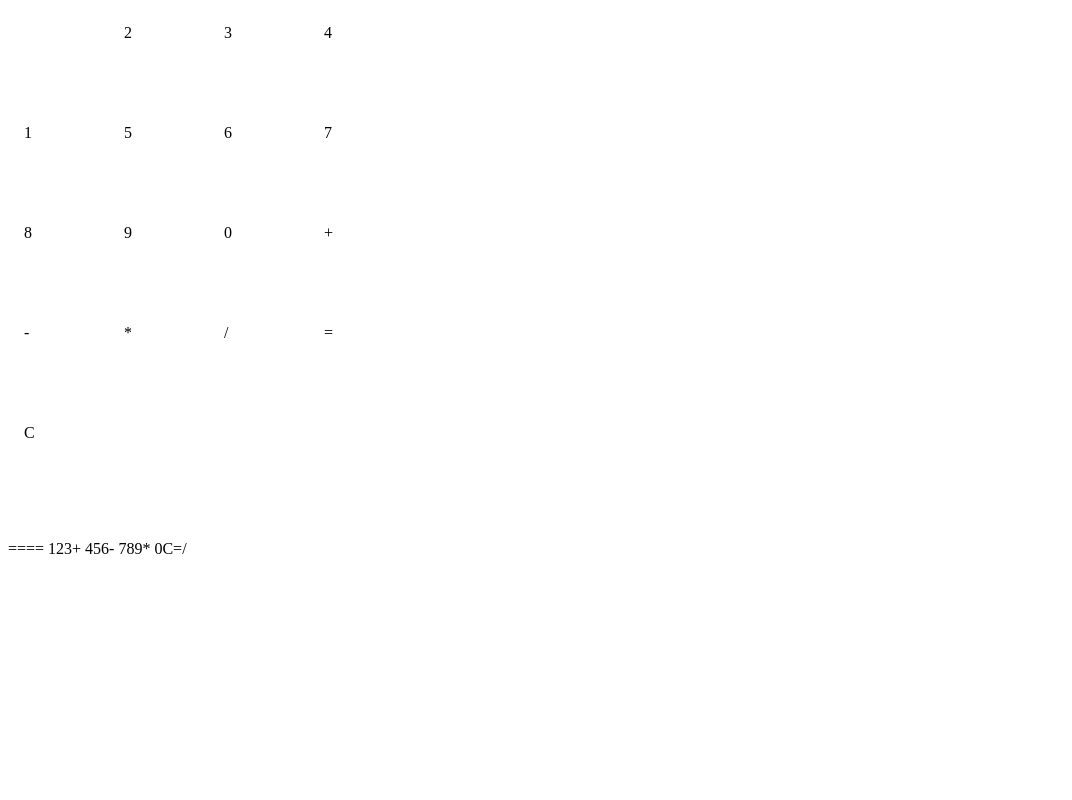
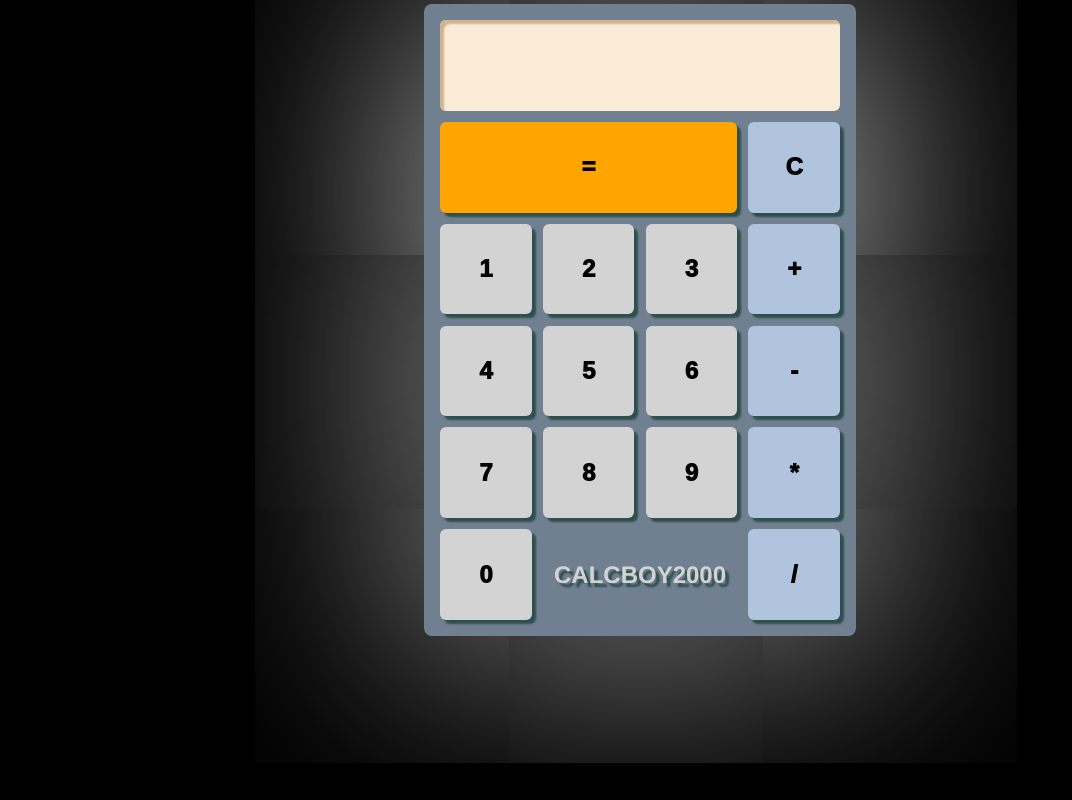
Before and after one commit to thejovialknight/calculator, a plain HTML site: page index.html in a window 1280 px wide. Shown: the whole page, without its empty margins (0-1072 px from the left). Drawn offline with Linux system fonts and the light colour scheme.

Commit message:
Finish UI sans screen text

```diff
--- a/index.html
+++ b/index.html
@@ -6,31 +6,26 @@
 	<link rel="stylesheet" href="style.css">
 	<script src="script.js"></script>
 </head>
-<body>
-	<div id="calc-container">
-		<div id="display"></div>
-		<div data-num="1" class="num">1</div>
-		<div data-num="2" class="num">2</div>
-		<div data-num="3" class="num">3</div>
-		<div data-num="4" class="num">4</div>
-		<div data-num="5" class="num">5</div>
-		<div data-num="6" class="num">6</div>
-		<div data-num="7" class="num">7</div>
-		<div data-num="8" class="num">8</div>
-		<div data-num="9" class="num">9</div>
-		<div data-num="0" class="num">0</div>
-		<div id="add">+</div>
-		<div id="subtract">-</div>
-		<div id="multiply">*</div>
-		<div id="divide">/</div>
-		<div id="equals">=</div>
-		<div id="clear">C</div>
-	</div>
-</body>
+	<body>
+		<div id="calc-container">
+			<div id="display"></div>
+			<button data-num="1" class="num">1</button>
+			<button data-num="2" class="num">2</button>
+			<button data-num="3" class="num">3</button>
+			<button data-num="4" class="num">4</button>
+			<button data-num="5" class="num">5</button>
+			<button data-num="6" class="num">6</button>
+			<button data-num="7" class="num">7</button>
+			<button data-num="8" class="num">8</button>
+			<button data-num="9" class="num">9</button>
+			<button data-num="0" class="num">0</button>
+			<button id="add">+</button>
+			<button id="subtract">-</button>
+			<button id="multiply">*</button>
+			<button id="divide">/</button>
+			<button id="equals">=</button>
+			<button id="clear">C</button>
+			<div id="logo">CALCBOY2000</div>
+		</div>
+	</body>
 </html>
-
-====
-123+
-456-
-789*
-0C=/
--- a/style.css
+++ b/style.css
@@ -1,56 +1,155 @@
+body {
+	font-family: Helvetica, sans-serif;
+	font-weight: 1000;
+	font-size: 1.5rem;
+	background-color: Black;
+	margin: 0;
+	height: 80vh;
+
+	display: flex;
+	align-items: center;
+	justify-content: center;
+	user-select: none;
+}
+
 #calc-container {
+	flex: 0 0 auto;
 	padding: 1rem;
 	border-radius: 8px;
 	width: 400px;
-	height: 500px;
+	height: 600px;
 	display: grid;
-	grid-template-columns: repeat(4, 1fr);
-	grid-template-rows: repeat(5, 1fr);
+	grid-template-columns: repeat(4, minmax(0, 1fr));
+	grid-template-rows: repeat(6, minmax(0, 1fr));
+	grid-auto-columns: 1000px;
+	grid-auto-rows: 1000px;
+	background-color: SlateGrey;
+	gap: 0.7rem;
+	box-shadow: 0px 0px 50vw LightGrey;
+}
+
+button {
+	border-radius: 6px;
+	background-color: LightGrey;
+	border: none;
+	font-size: 1.5rem;
+	font-weight: 1000;
+	box-shadow: 4px 4px 2px DarkSlateGrey;
+	transition: all 0.2s;
+}
+
+button:hover {
+	transform: translate(-4px, -4px);
+	box-shadow: 8px 8px 8px DarkSlateGrey;
+}
+
+button:active {
+	transform: translate(4px, 4px);
+	box-shadow: 0px 0px 0px DarkSlateGrey;
+	transition: all 0.06s;
+}
+
+#display {
+	grid-column: 1 / 5;
+	grid-row: 1;
+	border-radius: 6px;
+	background-color: AntiqueWhite;
+	box-shadow: inset 4px 4px 2px Tan;
+}
+
+#add, #subtract, #multiply, #divide {
+	background-color: LightSteelBlue;
+}
+
+#add {
+	grid-column: 4;
+	grid-row: 3;
+}
+
+#subtract {
+	grid-column: 4;
+	grid-row: 4;
+}
+
+#multiply {
+	grid-column: 4;
+	grid-row: 5;
+}
+
+#divide {
+	grid-column: 4;
+	grid-row: 6;
+}
+
+#equals {
+	grid-column: 1 / 4;
+	grid-row: 2;
+	background-color: Orange;
+}
+
+#clear {
+	grid-column: 4;
+	grid-row: 2;
+	background-color: LightSteelBlue;
+}
+
+#logo {
+	grid-column: 2 / 4;
+	grid-row: 6;
+	border-radius: 6px;
+	color: LightGrey;
+	align-self: center;
+	justify-self: center;
+    text-shadow: 4px 4px 2px DarkSlateGrey;
 }
 
 .num[data-num="1"] {
 	grid-column: 1;
-	grid-row: 2;
+	grid-row: 3;
+}
+
+.num[data-num="2"] {
+	grid-column: 2;
+	grid-row: 3;
+}
+
+.num[data-num="3"] {
+	grid-column: 3;
+	grid-row: 3;
+}
+
+.num[data-num="4"] {
+	grid-column: 1;
+	grid-row: 4;
+}
+
+.num[data-num="5"] {
+	grid-column: 2;
+	grid-row: 4;
+}
+
+.num[data-num="6"] {
+	grid-column: 3;
+	grid-row: 4;
 }
 
 
-.num[data-num="1"] {
+.num[data-num="7"] {
 	grid-column: 1;
-	grid-row: 2;
+	grid-row: 5;
 }
 
-.num[data-num="1"] {
-	grid-column: 1;
-	grid-row: 2;
+.num[data-num="8"] {
+	grid-column: 2;
+	grid-row: 5;
 }
 
-.num[data-num="1"] {
-	grid-column: 1;
-	grid-row: 2;
+.num[data-num="9"] {
+	grid-column: 3;
+	grid-row: 5;
 }
 
-.num[data-num="1"] {
+.num[data-num="0"] {
 	grid-column: 1;
-	grid-row: 2;
+	grid-row: 6;
 }
-
-.num[data-num="1"] {
-	grid-column: 1;
-	grid-row: 2;
-}
-
-
-.num[data-num="1"] {
-	grid-column: 1;
-	grid-row: 2;
-}
-
-.num[data-num="1"] {
-	grid-column: 1;
-	grid-row: 2;
-}
-
-.num[data-num="1"] {
-	grid-column: 1;
-	grid-row: 2;
-}
```
